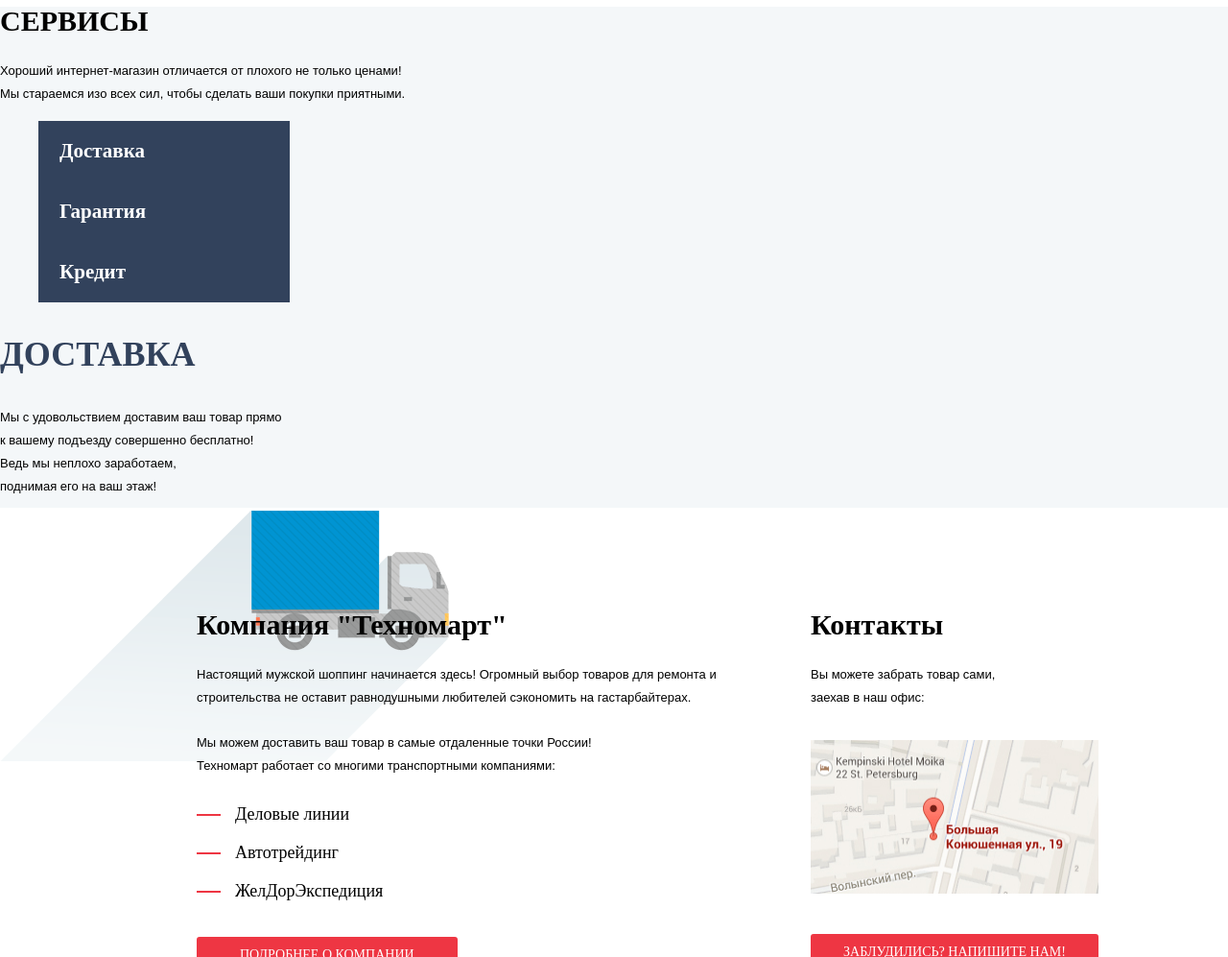
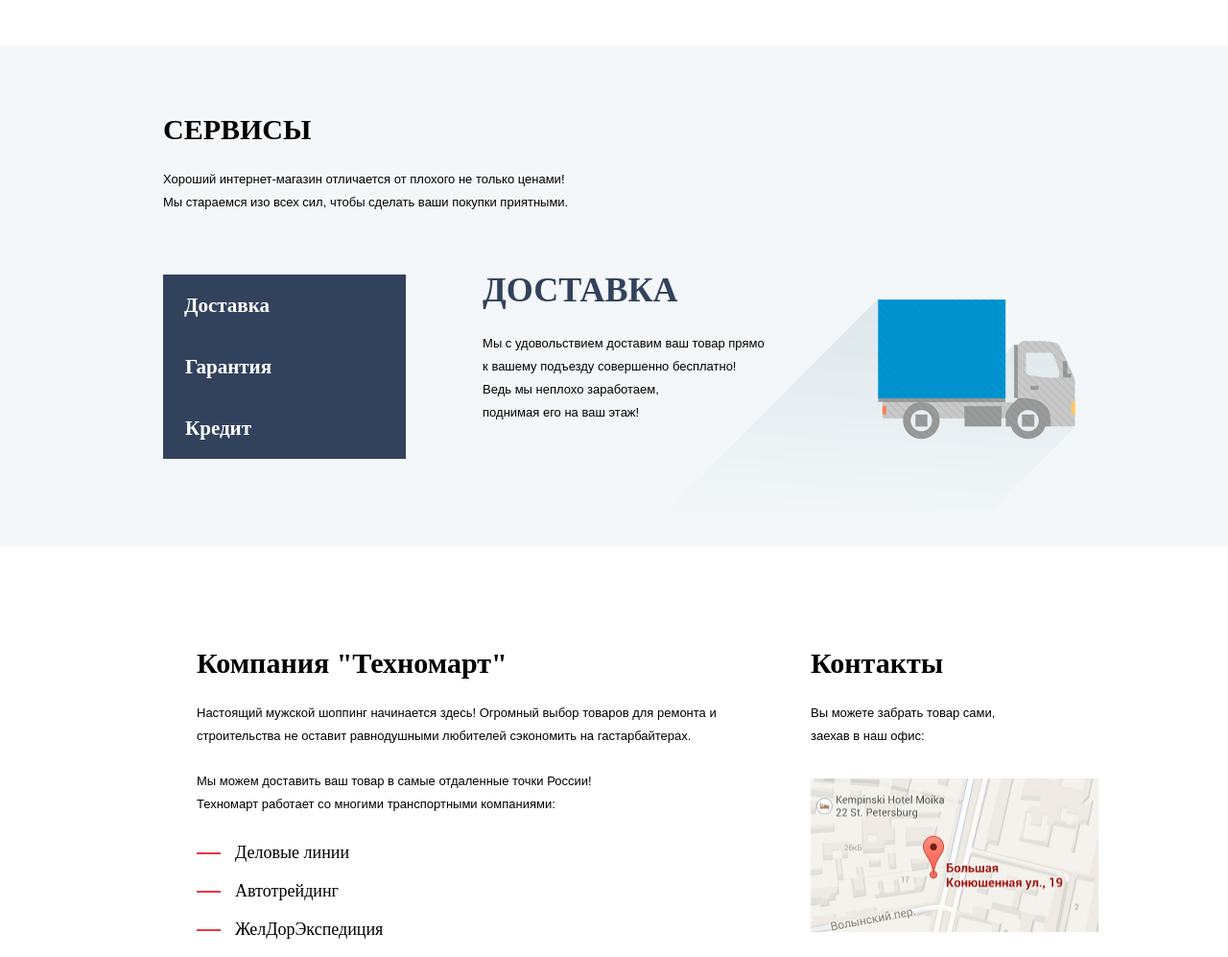
Before and after one commit to biksom/1121321-technomart-27, a plain HTML site: page index.html in a window 1280 px wide. Shown: the part 1620-2617 px from the top of the page at 96% size. Drawn offline with Linux system fonts and the light colour scheme; files that its build step writes are made by us from their sources; a web font is replaced by a local one.

Commit message:
Сервисы

```diff
--- a/css/style.css
+++ b/css/style.css
@@ -1061,6 +1061,7 @@
 	justify-content: space-between;
 	margin-bottom: 21px;
 
+
 }
 
 .popular-manufacturers-wrapper h2{
@@ -1122,6 +1123,16 @@
 .services{
 	height: 522px;
 	background-color: #f4f7f9;
+	display: flex;
+	flex-direction: column;
+	margin-top: 65px;
+}
+
+.services-wrapper{
+	width: 940px;
+	margin: 0 auto;
+	justify-content: space-between;
+	padding-top: 48px;
 }
 
 .services h2{
@@ -1129,6 +1140,8 @@
 	font-size: 30px;
 	line-height: 30px;
 	text-transform: uppercase;
+
+
 }
 
 .services p{
@@ -1136,7 +1149,7 @@
 	font-size: 13px;
 	line-height: 24px;
 }
-
+/*
 .services-list-delivery,
 .services-list-guaranty,
 .services-list-credit{
@@ -1151,14 +1164,142 @@
 	background-color: #32425c;
 
 }
+*/
 
+button{
+	height: 61px;
+	width: 240px;
+}
 
-.services h3{
+div.left{
+	display: flex;
+	flex-direction: column;
+}
+
+div.services-list-container{
+	display: flex;
+}
+
+.right div{
+	/*height: 120px;
+	width: 200px;	*/
+
+}
+
+.left{
+	padding-top: 50px;
+}
+
+.right .first{
+	/*background-color: red;*/
+	display: none;
+}
+
+.services-list-container .input1:checked~.right .first{
+	display: block;
+	background-image: url(../img/delivery.png);
+	background-repeat: no-repeat;
+	background-position: top 40px left 230px;
+	width: 700px;
+	height: 261px;
+}
+
+.right .second{
+	/*background-color: #523;*/
+	display: none;
+}
+
+.services-list-container .input2:checked~.right .second{
+	display: block;
+	background-image: url(../img/guarantee.png);
+	background-repeat: no-repeat;
+	background-position: top 15px left 312px;
+	width: 700px;
+	height: 283px;
+}
+
+.second p{
+	width: 400px;
+}
+
+.right .third{
+	/*background-color: #a23;*/
+	display: none;
+}
+.services-list-container .input3:checked~.right .third{
+	display: block;
+	background-image: url(../img/credit.png);
+	background-repeat: no-repeat;
+	background-position: top 15px left 235px;
+	width: 700px;
+	height: 285px;
+}
+
+.services-list-container .input1:checked~.left label[for="first-button"],
+.services-list-container .input2:checked~.left label[for="second-button"],
+.services-list-container .input3:checked~.left label[for="third-button"]{
+	/*background-color: #ffffff;*/
+	/*color: #32425c;*/
+}
+
+.list-delivery{
+	font-family: Cuprum;
+	font-weight: bold;
+	font-size: 21px;
+	line-height: 30px;
+	color: #ffffff;
+	padding: 17px 140px 17px 22px;
+	background-color: #32425c;
+}
+
+.list-guaranty{
+	font-family: Cuprum;
+	font-weight: bold;
+	font-size: 21px;
+	line-height: 30px;
+	color: #ffffff;
+	padding: 17px 140px 17px 23px;
+	background-color: #32425c;
+}
+
+.list-credit{
+	font-family: Cuprum;
+	font-weight: bold;
+	font-size: 21px;
+	line-height: 30px;
+	color: #ffffff;
+	padding: 17px 140px 17px 23px;
+	background-color: #32425c;
+}
+
+.list-delivery:hover,
+.list-guaranty:hover,
+.list-credit:hover{
+	background-color: #293449;
+}
+
+.list-delivery:focus{
+	color: #32425c;
+	background-color: #ffffff;
+}
+.right h3{
 	font-family: Cuprum;
 	font-size: 36px;
 	line-height: 36px;
 	text-transform: uppercase;
 	color: #32425c;
+	position: relative;
+	padding-top: 12px;
+}
+
+.right span{
+	position: relative;
+	left: 80px;
+}
+
+.right p{
+	position: relative;
+	bottom: 10px;
 }
 
 .main-navigation{
@@ -1168,7 +1309,6 @@
 	justify-content:space-between;
 	align-items: center;
 	margin: 0 auto;
-
 }
 
 .site-navigation-footer{
--- a/index.html
+++ b/index.html
@@ -224,18 +224,65 @@
   			</ul>
   		</section>
   		<section class="services">
+  		  <section class="services-wrapper">
   			<h2>Сервисы</h2>
   			<p>
   			   Хороший интернет-магазин отличается от плохого не только ценами!<br>
                Мы стараемся изо всех сил, чтобы сделать ваши покупки приятными.
   			</p>
-  			<ul class="services-list">
+  			<div class="services-list-container">
+  			  <input type="radio" name="services-slider-switcher" value="1" id="first-button" class="input1 visually-hidden" checked>
+
+  			   <input type="radio" name="services-slider-switcher" value="2" id="second-button" class="input2 visually-hidden">
+
+  			    <input type="radio" name="services-slider-switcher" value="3" id="third-button" class="input3 visually-hidden">
+
+  			    <div class="left">
+  			      <label class="list-delivery" for="first-button">Доставка</label>
+  			      <label class="list-guaranty" for="second-button">Гарантия</label>
+  			      <label class="list-credit" for="third-button">Кредит</label>
+  			    </div>
+  			    <div class="right">
+  			      <div class="first">
+  			        <span>
+  				      <h3>Доставка</h3>
+  				<p>
+  					Мы с удовольствием доставим ваш товар прямо<br>
+                    к вашему подъезду совершенно бесплатно!<br>
+                    Ведь мы неплохо заработаем,<br>
+                    поднимая его на ваш этаж!<br>
+  				</p>
+  				<!-- <img src="img/delivery.png" width="468" height="261" alt="Изображение грузового автомобиля доставки"> -->
+  			        </span>
+  			      </div>
+  			      <div class="second">
+  			      	<span>
+  			      	  <h3>Гарантия</h3>
+  			    <p>
+                  Если купленный у нас товар поломается или заискрит,<br>
+                  а также в случае пожара, спровоцированного его возгоранием,<br>  вы всегда можете быть уверены в нашей гарантии. Мы обменяем<br> сгоревший товар на новый.<br>
+                  Дом уж восстановите как-нибудь сами.
+  			    </p>
+  			      	</span>
+  			      </div>
+  			      <div class="third">
+  			        <span>
+  			          <h3>Кредит</h3>
+  			    <p>
+                  Залезть в долговую яму стало проще!<br>
+                  Кредитные консультанты придут вам на помощь.
+  			    </p>
+  			        </span>
+  			      </div>
+  			    </div>
+  			</div>
+  		<!-- 	<ul class="services-list">
   				<li class="services-list-delivery">Доставка</li>
   				<li class="services-list-guaranty">Гарантия</li>
   				<li class="services-list-credit">Кредит</li>
-  				<!-- Здесь будет форма -->
-  			</ul>
-  			<span>
+
+  			</ul> -->
+  			<!-- <span>
   				<h3>Доставка</h3>
   				<p>
   					Мы с удовольствием доставим ваш товар прямо<br>
@@ -244,7 +291,8 @@
                     поднимая его на ваш этаж!<br>
   				</p>
   				<img src="img/delivery.png" width="468" height="261" alt="Изображение грузового автомобиля доставки">
-  			</span>
+  			</span> -->
+  		  </section>
   		</section>
   		<section class="cooperation">
   		  <section class="cooperation-wrapper-one">
```
Also changed, not shown: img/credit.png (added), img/guarantee.png (added).
